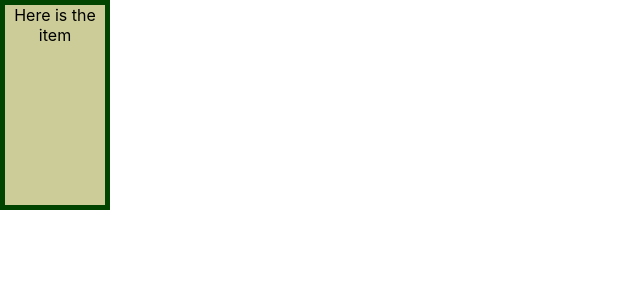
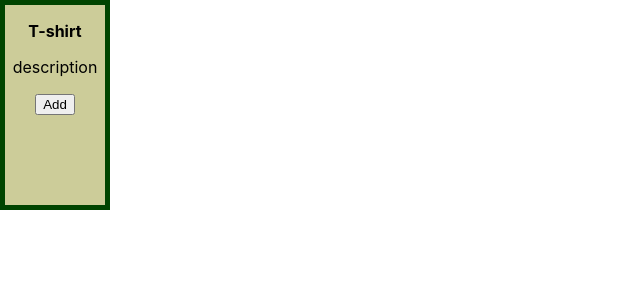
Before and after one commit to sebastianoscarlopez/coderhouse-39640-reactjs, a React (Create React App) app: page / in a window 1280 px wide. Shown: the top 300 px of the page, without its empty margins (0-640 px from the left). Built offline with nearby package versions, Linux system fonts and the light colour scheme.

Commit message:
[clase-5] feat: componentes II - useEffect + children

```diff
--- a/src/App.js
+++ b/src/App.js
@@ -1,13 +1,62 @@
-import { useState } from "react";
+import { useEffect, useState } from "react";
 import "./App.css";
 import Item from "./components/Item/item";
 
 function App() {
   const [selected, setSelected] = useState(false);
+  const [pasaronTresSegundos, setPasaronTresSegundos] = useState(false);
+
+
+  useEffect(() => {
+    if (selected) {
+      console.log('Despues de 3 segundos');
+    }
+
+  }, [pasaronTresSegundos, selected])
+
+  useEffect(() => {
+    if (selected) {
+      console.log("Esta seleccionado");
+
+      setTimeout(() => {
+        setPasaronTresSegundos(true);
+      }, 3000);
+
+    } else {
+      console.log("No esta seleccionado");
+      setPasaronTresSegundos(false);
+    }
+  }, [selected])
+
+
+  /// EXCEPCIONES DE DEPENDENCIAS EN useEffect
+  /*
+  useEffect(() => {
+    console.log(selected, );
+  })
+
+  // Si el array es vacio entonces solo ejecutar cuando inicia
+  useEffect(() => {
+   console.log("Traer items");
+  }, [])
+*/
+  ////////////////////
+
 
   return (
     <div className="App">
       <Item isSelected={selected} onSelectedChange={setSelected}>
+        <>
+          <p className="title">
+            <b>T-shirt</b>
+          </p>
+
+          <p>description</p>
+
+          <div>
+            <button>Add</button>
+          </div>
+        </>
       </Item>
     </div>
   );
--- a/src/components/Item/item.js
+++ b/src/components/Item/item.js
@@ -7,7 +7,7 @@ const Item = ({ children, isSelected, onSelectedChange }) => {
       className={`item ${clsIsSelected}`}
       onClick={() => onSelectedChange(!isSelected)}
     >
-      Here is the item
+      {children}
     </div>
   );
 };
```
